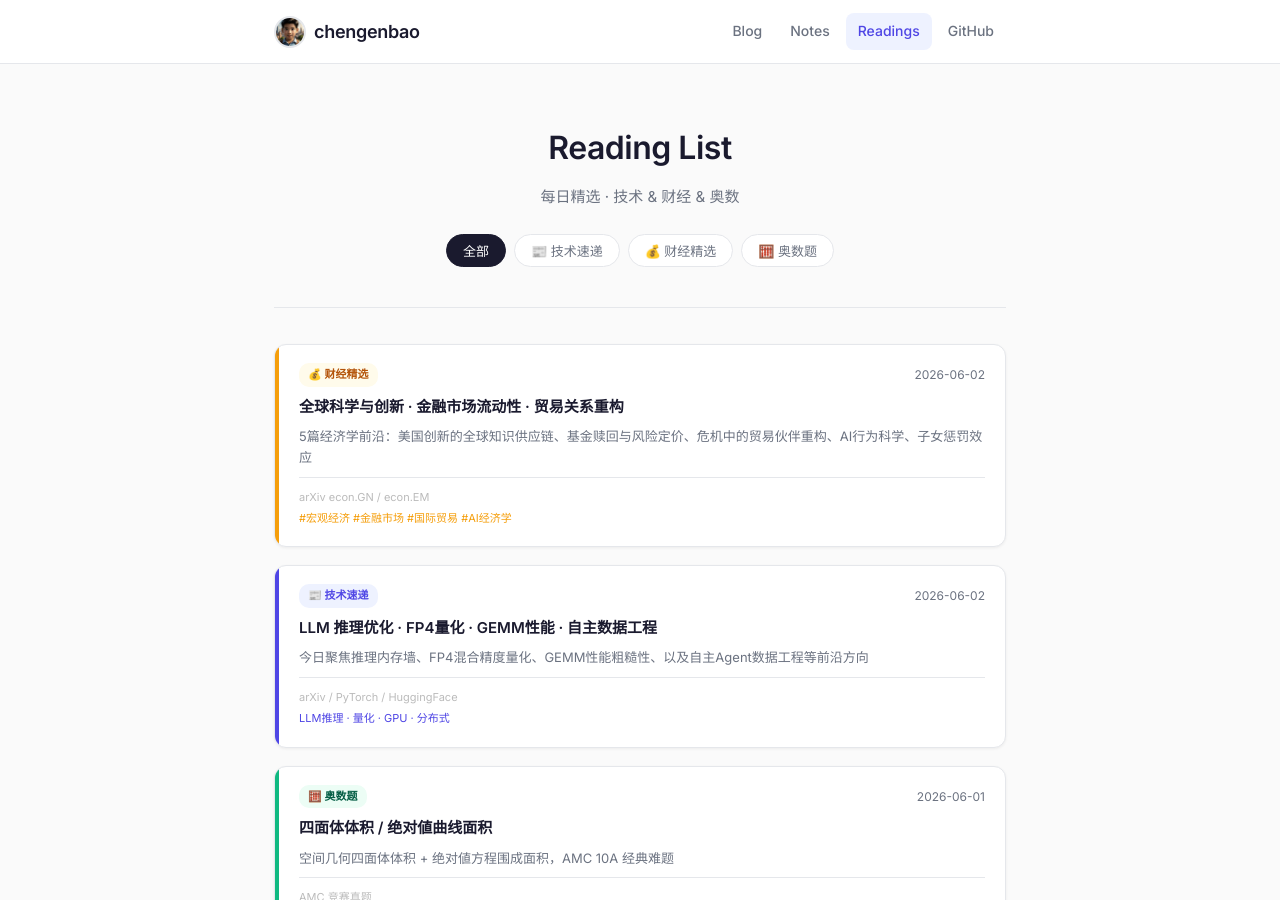
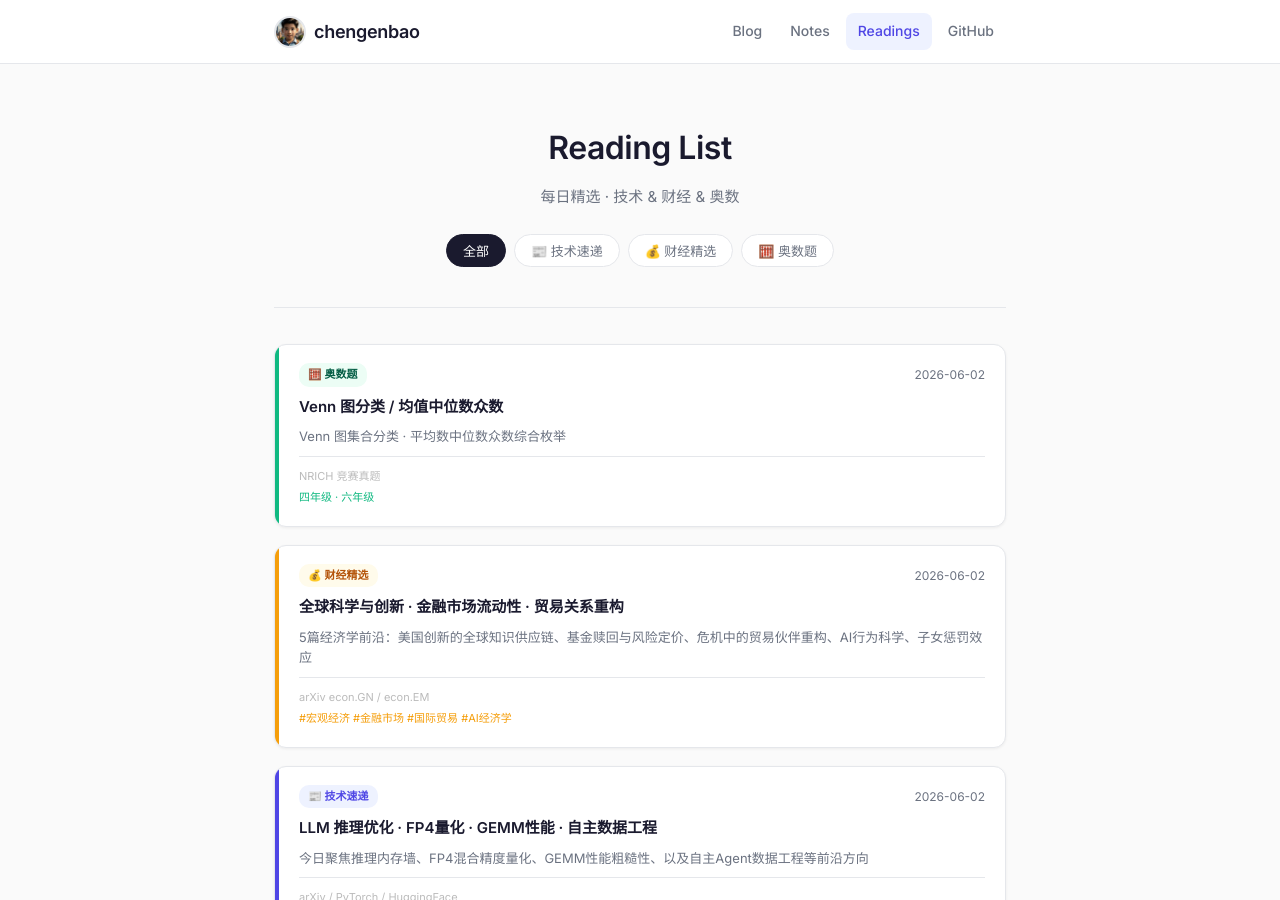
Before and after one commit to chengenbao/chengenbao.github.io, a Jekyll site: the page built from reading-list/index.md, in a window 1280 px wide and 900 px high. Built offline with Jekyll 4.4.1, drawn with Linux system fonts in a browser that asks for light colours.

Commit message:
add math card 2026-06-02

```diff
--- a/reading-list/index.md
+++ b/reading-list/index.md
@@ -18,6 +18,7 @@
   </div>
 
   <div class="rl-grid">
+<a class="rl-card math" href="/reading-list/2026-06-02-math/"><div class="rl-accent"></div><div class="rl-body"><div class="rl-top"><span class="rl-badge math">🧮 奥数题</span><time>2026-06-02</time></div><h2>Venn 图分类 / 均值中位数众数</h2><p>Venn 图集合分类 · 平均数中位数众数综合枚举</p><div class="rl-meta"><span class="rl-source">NRICH 竞赛真题</span><span class="rl-tags">四年级 · 六年级</span></div></div></a>
 <a class="rl-card finance" href="/reading-list/2026-06-02-finance-daily/">
   <div class="rl-accent"></div>
   <div class="rl-body">
```
